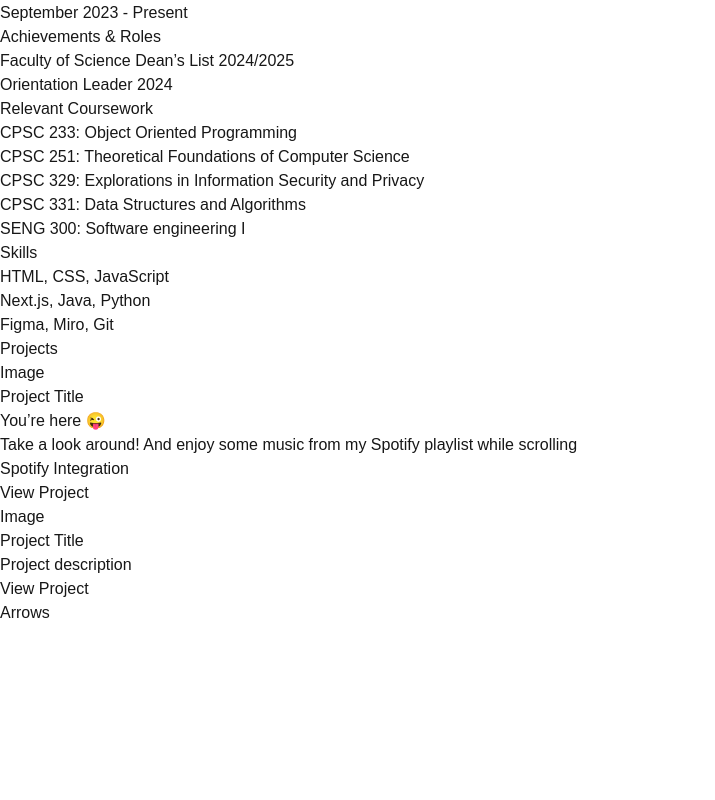
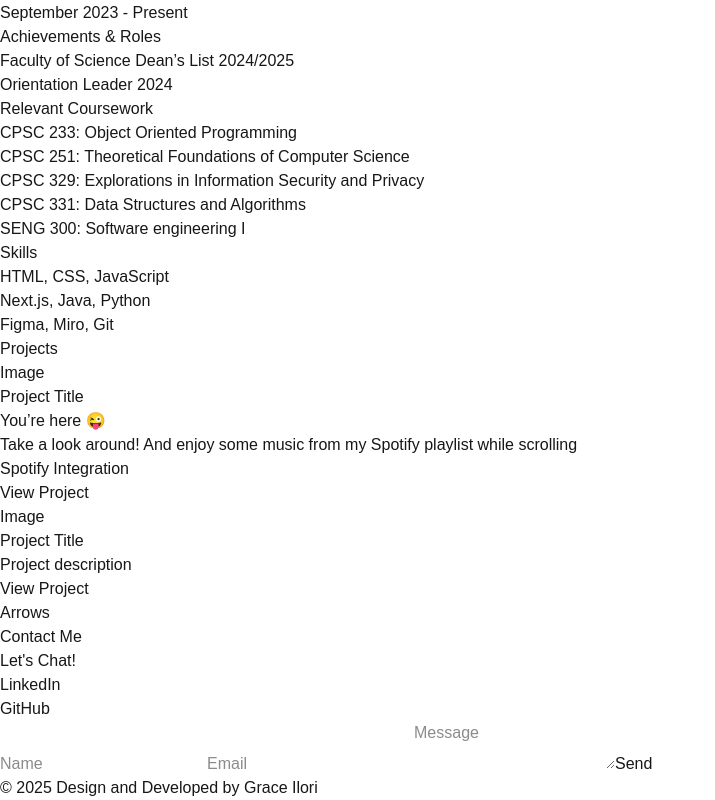
Before and after one commit to graceeilori/my-portfolio, a Next.js app: page / in a window 1280 px wide. Shown: the part 599-1399 px from the top of the page, without its empty margins (0-715 px from the left). Before the commit the page ends 1224 px from the top, so only its background shows below. Built offline with nearby package versions, Linux system fonts and the light colour scheme.

Commit message:
Contact section and html basic structure complete

```diff
--- a/src/app/page.js
+++ b/src/app/page.js
@@ -104,7 +104,28 @@ export default function Home() {
       </main>
 
       <footer>
+        <section id="contact">
+          <div>
+            <div>
+              <h2>Contact Me</h2>
+              <p>Let's Chat!</p>
+              <div>
+                <p>LinkedIn</p> {/* TODO: Replace with social media icon and link */}
+                <p>GitHub</p>  {/* TODO: Replace with social media icon and link */}
+              </div>
+            </div>
 
+            <div> {/* TODO: Contact Form */}
+              <form>
+                <input type="text" name="name" placeholder="Name" required />
+                <input type="email" name="email" placeholder="Email" required />
+                <textarea name="message" placeholder="Message" required></textarea>
+                <button type="submit">Send</button>
+              </form>
+            </div>
+          </div>
+        </section>
+        <p>© 2025 Design and Developed by Grace Ilori</p>
       </footer>
     </>
   );
```
